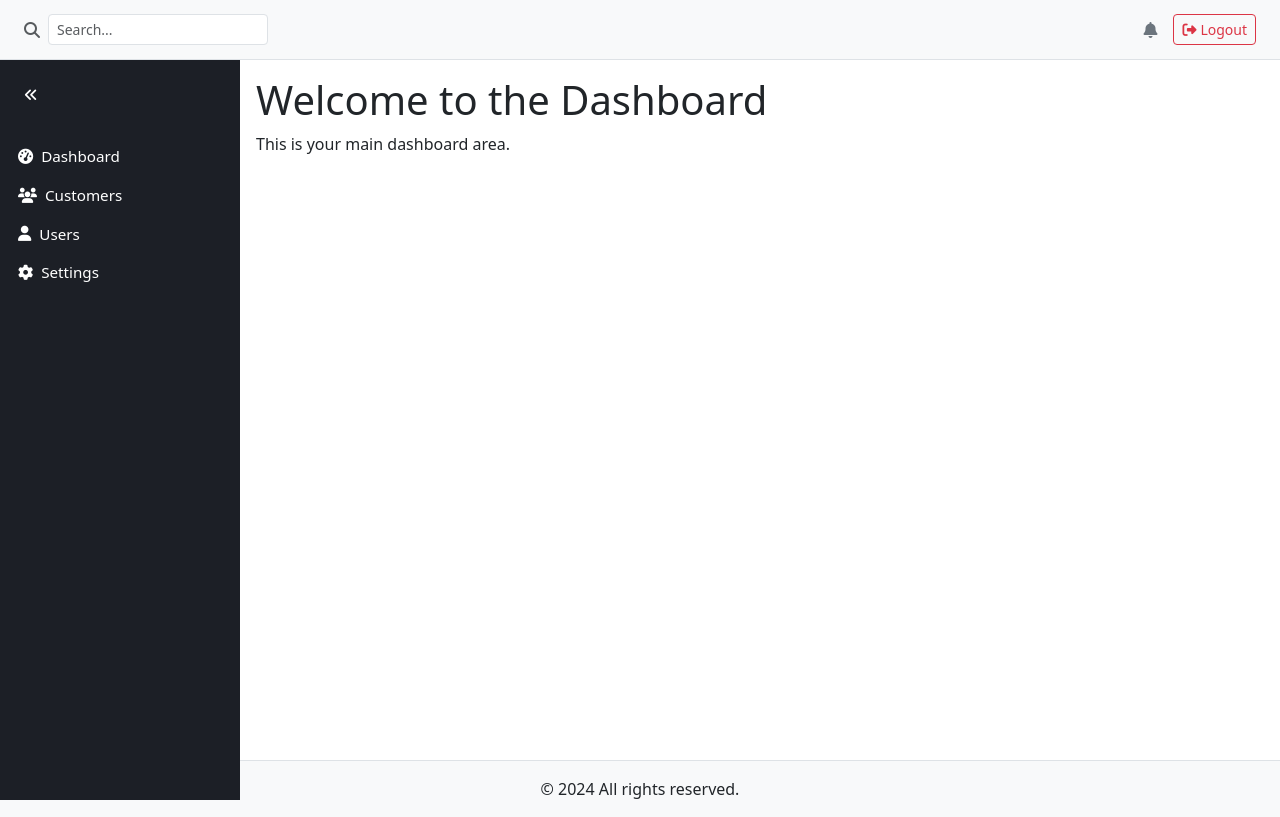
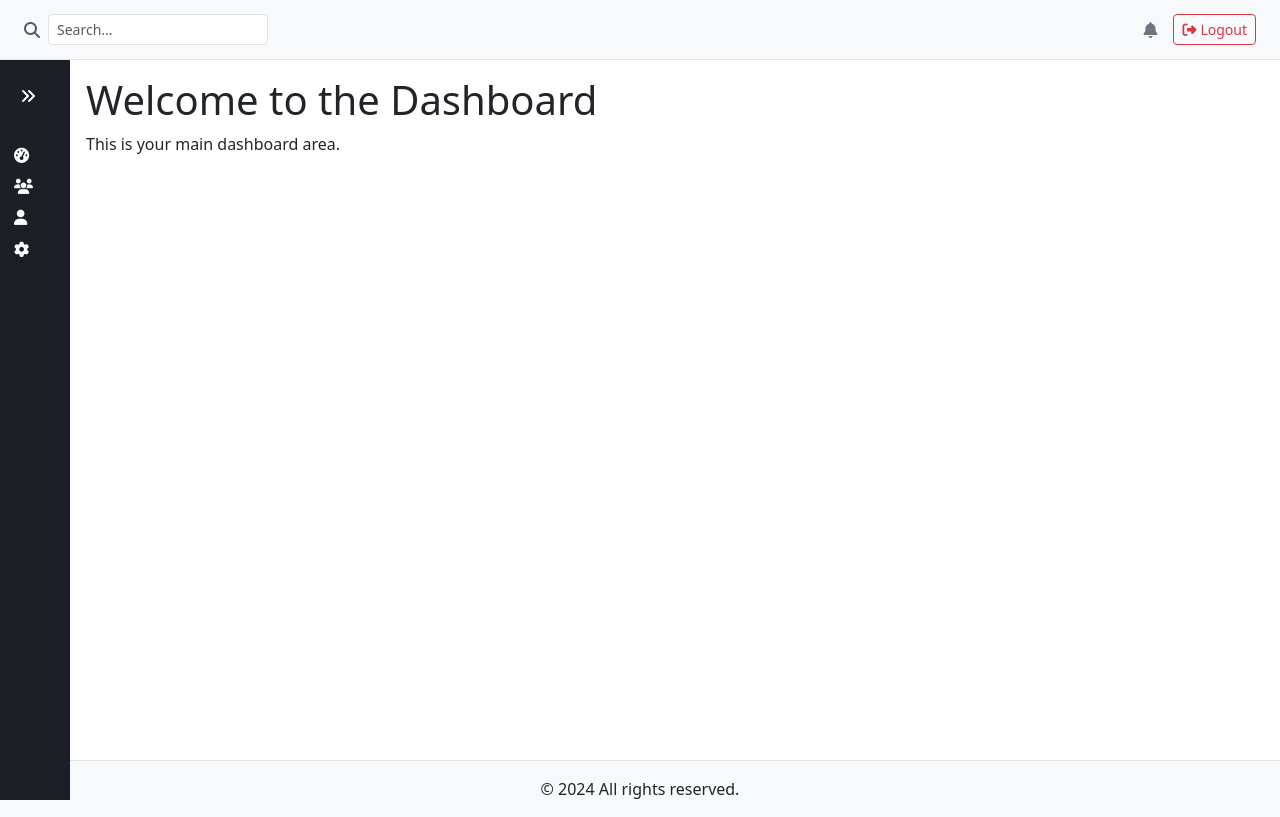
Before and after one commit to poorna28/loan_recovery_system, a React (Create React App) app in the folder client/: page /dashboard in a window 1280 px wide. Built offline with nearby package versions, Linux system fonts and the light colour scheme.

Commit message:
logout changes

```diff
--- a/client/src/App.css
+++ b/client/src/App.css
@@ -13,24 +13,37 @@
 }
 
 /* Fixed Sidebar */
+/* Sidebar Base */
 .sidebar-fixed {
   position: fixed;
-  top: 60px; /* below header */
+  top: 60px;
   left: 0;
-  width: 240px;
   height: calc(100vh - 60px);
   background-color: #1c1f26;
   color: white;
   padding: 1rem 0.5rem;
   overflow-y: auto;
-  transition: width 0.3s ease;
   z-index: 999;
+  width: 240px;
+  transition: width 0.3s ease, padding 0.3s ease;
 }
 
+/* Collapsed Sidebar */
 .sidebar-fixed.collapsed {
   width: 70px;
+  padding: 1rem 0.25rem;
 }
 
+/* Collapse Toggle Button */
+.btn-toggle-collapse {
+  background: none;
+  border: none;
+  color: #fff;
+  margin: 0.25rem 0.5rem;
+  font-size: 16px;
+}
+
+/* Nav Styling */
 .sidebar-fixed .nav-link {
   color: #ddd;
   display: flex;
@@ -44,13 +57,7 @@
   color: #fff;
 }
 
-.sidebar-fixed .btn-toggle-collapse {
-  background: none;
-  border: none;
-  color: #fff;
-  margin: 0.25rem 0.5rem;
-}
-
+/* Main content shifts based on sidebar width */
 .main-content {
   margin-top: 60px;
   margin-left: 240px;
@@ -62,6 +69,7 @@
   margin-left: 70px;
 }
 
+
 /* Footer */
 footer {
   background-color: #f8f9fa;
--- a/client/src/components/Header/Header.js
+++ b/client/src/components/Header/Header.js
@@ -1,7 +1,20 @@
 import 'bootstrap/dist/css/bootstrap.min.css';
 import '../../App.css';
+import { useNavigate } from 'react-router-dom';
 
-const Header = () => (
+const Header = () => {
+  const navigate = useNavigate();
+
+  const handleLogout = () => {
+    // ✅ Clear auth data
+    localStorage.removeItem('authToken');
+    localStorage.removeItem('user');
+
+    // ✅ Redirect to login
+    navigate('/');
+  };
+
+  return (
     <header className="header-fixed d-flex justify-content-between align-items-center px-4">
       <div className="d-flex align-items-center gap-2">
         <i className="fas fa-search text-muted"></i>
@@ -9,11 +22,12 @@ const Header = () => (
       </div>
       <div className="d-flex align-items-center gap-3">
         <i className="fas fa-bell text-secondary"></i>
-      <button className="btn btn-outline-danger btn-sm d-flex align-items-center gap-1">
+        <button className="btn btn-outline-danger btn-sm d-flex align-items-center gap-1" onClick={handleLogout}>
           <i className="fas fa-sign-out-alt"></i> Logout
         </button>
       </div>
     </header>
   );
+};
 
 export default Header;
--- a/client/src/components/Sidebar/Sidebar.js
+++ b/client/src/components/Sidebar/Sidebar.js
@@ -1,38 +1,66 @@
 import { useState } from 'react';
 import 'bootstrap/dist/css/bootstrap.min.css';
-import '../../App.css'; // Adjust if needed
+import '../../App.css';
 
 const Sidebar = () => {
-  const [collapsed, setCollapsed] = useState(false);
+  const [collapsed, setCollapsed] = useState(true); // default collapsed
+  const [hovered, setHovered] = useState(false);
+
   const [openMenu, setOpenMenu] = useState(null);
 
   const toggleMenu = (menu) => {
     setOpenMenu(openMenu === menu ? null : menu);
   };
 
+  const handleMouseEnter = () => {
+    if (collapsed) {
+      setHovered(true);
+    }
+  };
+
+  const handleMouseLeave = () => {
+    if (collapsed) {
+      setHovered(false);
+    }
+  };
+
+  const actualExpanded = !collapsed || hovered;
+
   return (
-    <aside className={`sidebar-fixed ${collapsed ? 'collapsed' : ''}`}>
-      <button
-        className="btn btn-sm btn-toggle-collapse"
-        onClick={() => setCollapsed(!collapsed)}
-      >
-        <i className={`fas fa-${collapsed ? 'angle-double-right' : 'angle-double-left'}`}></i>
-      </button>
+    <aside
+      className={`sidebar-fixed ${actualExpanded ? '' : 'collapsed'}`}
+      onMouseEnter={handleMouseEnter}
+      onMouseLeave={handleMouseLeave}
+    >
+        <button
+            className="btn btn-sm btn-toggle-collapse"
+            onClick={() => {
+                const newCollapsed = !collapsed;
+                setCollapsed(newCollapsed);
+                if (newCollapsed) setHovered(false); // ✅ Reset hover on manual collapse
+            }}
+            >
+            <i className={`fas fa-${collapsed ? 'angle-double-right' : 'angle-double-left'}`}></i>
+        </button>
+
 
       <ul className="nav flex-column mt-4">
         <li className="nav-item">
           <a href="#" className="nav-link text-white">
             <i className="fas fa-tachometer-alt"></i>
-            {!collapsed && <span className="ms-2">Dashboard</span>}
+            {actualExpanded && <span className="ms-2">Dashboard</span>}
           </a>
         </li>
 
         <li className="nav-item">
-          <button className="nav-link btn btn-link text-white text-start w-100" onClick={() => toggleMenu('customers')}>
+          <button
+            className="nav-link btn btn-link text-white text-start w-100"
+            onClick={() => toggleMenu('customers')}
+          >
             <i className="fas fa-users"></i>
-            {!collapsed && <span className="ms-2">Customers</span>}
+            {actualExpanded && <span className="ms-2">Customers</span>}
           </button>
-          {!collapsed && openMenu === 'customers' && (
+          {actualExpanded && openMenu === 'customers' && (
             <ul className="nav flex-column ms-3">
               <li className="nav-item"><a href="#" className="nav-link text-white">Loan Customers</a></li>
               <li className="nav-item"><a href="#" className="nav-link text-white">Recovery</a></li>
@@ -43,14 +71,14 @@ const Sidebar = () => {
         <li className="nav-item">
           <a href="#" className="nav-link text-white">
             <i className="fas fa-user"></i>
-            {!collapsed && <span className="ms-2">Users</span>}
+            {actualExpanded && <span className="ms-2">Users</span>}
           </a>
         </li>
 
         <li className="nav-item">
           <a href="#" className="nav-link text-white">
             <i className="fas fa-cog"></i>
-            {!collapsed && <span className="ms-2">Settings</span>}
+            {actualExpanded && <span className="ms-2">Settings</span>}
           </a>
         </li>
       </ul>
```
Lines whose indentation alone changed are shown as unchanged.
